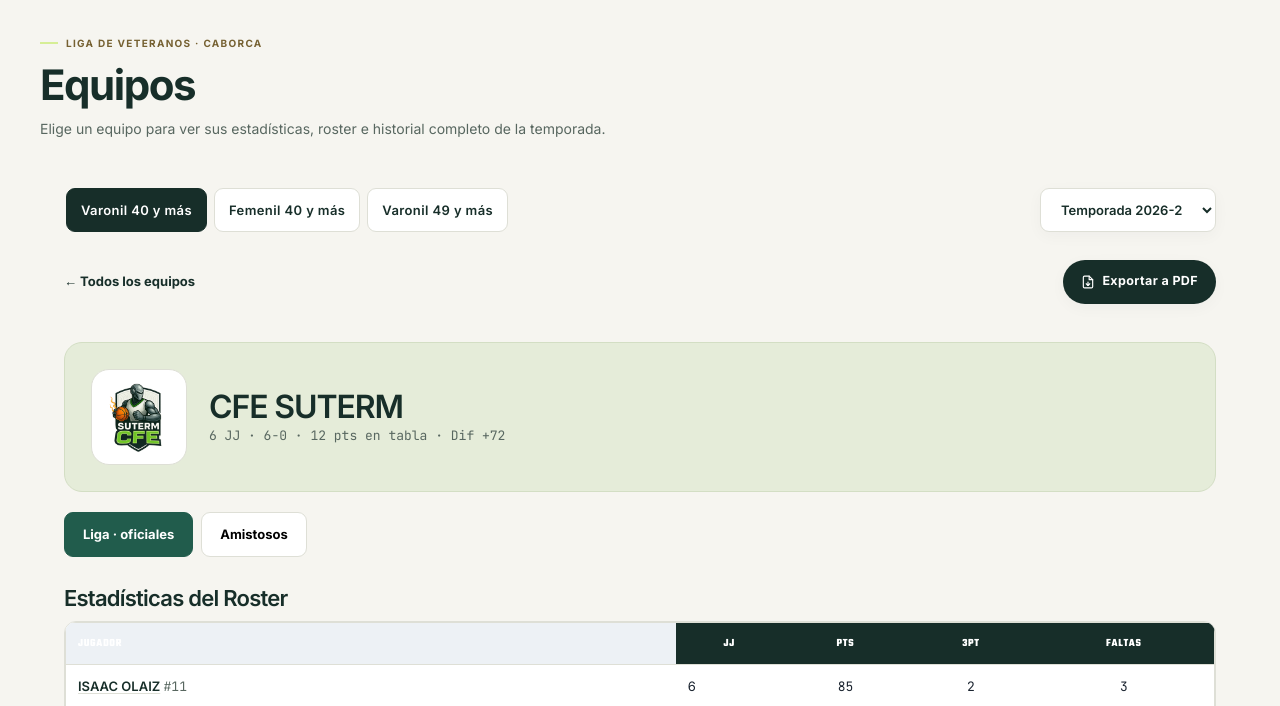
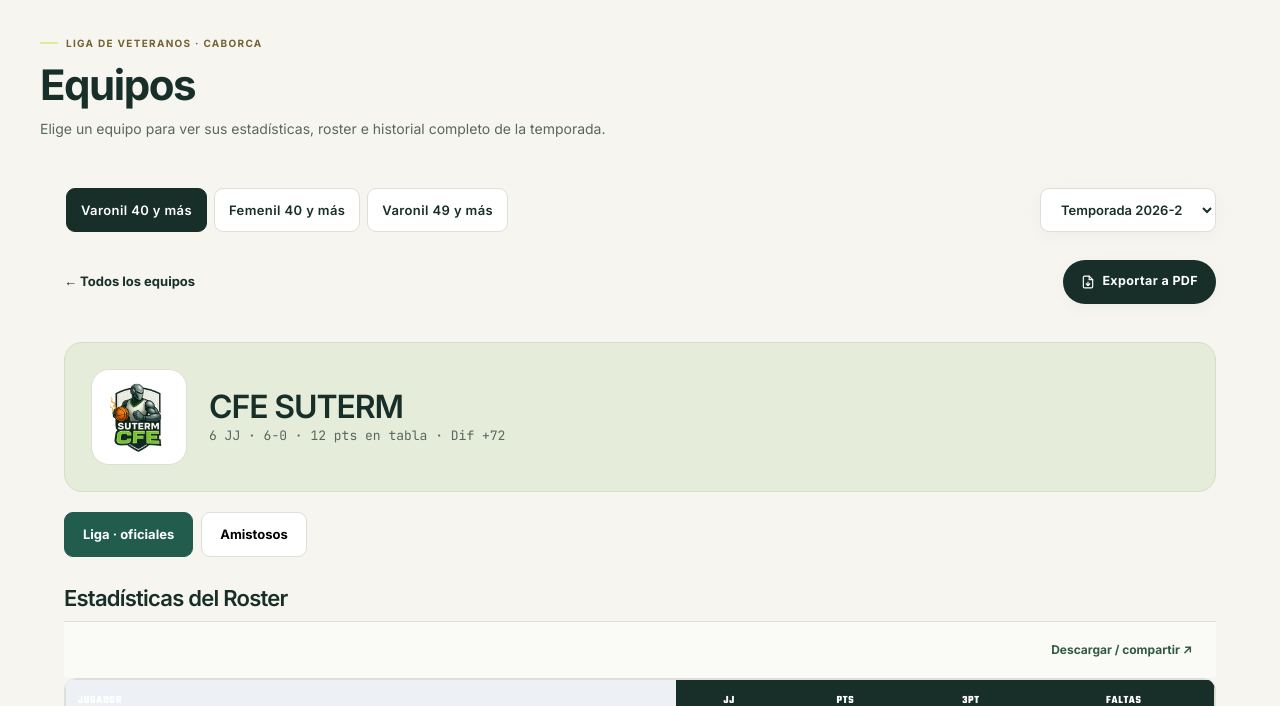
Before and after one commit to inproneg77/LMBCV, a plain HTML site: page equipos/index.html in a window 1280 px wide. Both pictures are taken after a click on the button "CFE SUTERM". Shown: the part 89-795 px from the top of the page. Drawn offline with Linux system fonts and the light colour scheme.

Commit message:
Add complete team roster image download and sharing with isolated official/friendly stats (#28)

```diff
--- a/equipos/index.html
+++ b/equipos/index.html
@@ -56,6 +56,7 @@
   <script src="../js/fan-core.js?v=reliability-20261011-1"></script><script src="../js/arena-core.js?v=hoja-20261011-3"></script><script src="../js/arena.js?v=hoja-20261011-3"></script><script src="../js/amistosos.js?v=reliability-20261011-1"></script>
 <script src="../js/image-variants.js?v=reliability-20261011-1" defer></script>
 <script src="../js/datos.js?v=reliability-20261011-1"></script>
-  <script src="../js/equipos.js?v=reliability-20261011-1"></script>
+  <script src="../js/descargas.js?v=roster-20261011-1"></script>
+  <script src="../js/equipos.js?v=roster-20261011-1"></script>
 </body>
 </html>
--- a/js/descargas.js
+++ b/js/descargas.js
@@ -26,7 +26,7 @@
  function drawImage(ctx,img,x,y,w,h){if(!img)return;const ratio=Math.min(w/(img.naturalWidth||img.width),h/(img.naturalHeight||img.height));const iw=(img.naturalWidth||img.width)*ratio,ih=(img.naturalHeight||img.height)*ratio;ctx.drawImage(img,x+(w-iw)/2,y+(h-ih)/2,iw,ih);}
  async function poster(m){
   const canvas=document.createElement('canvas');canvas.width=1200;const ctx=canvas.getContext('2d');if(!ctx)throw Error('Este navegador no permite generar la imagen. Intenta de nuevo desde Chrome.');
-  const n=m.headers.length,weights=m.headers.map((h,i)=>i===0?.6:/equipo|jugador|valioso|local|visitante/i.test(h)?3.6:/sede|detalle/i.test(h)?2.4:1.2),sum=weights.reduce((a,b)=>a+b,0),widths=weights.map(w=>w/sum*1104);
+  const n=m.headers.length,weights=m.headers.map((h,i)=>i===0&&/^(#|pos|posición|lugar)$/i.test(h)?.6:/equipo|jugador|valioso|local|visitante/i.test(h)?3.6:/sede|detalle/i.test(h)?2.4:1.2),sum=weights.reduce((a,b)=>a+b,0),widths=weights.map(w=>w/sum*1104);
   ctx.font='500 22px Arial';const layout=m.rows.map(r=>{const wrapped=r.cells.map((c,i)=>lines(ctx,c,widths[i]-24-(r.logos[i]?52:0)));return {row:r,wrapped,height:Math.max(66,...wrapped.map(a=>a.length*29+24))};});
   ctx.font='700 20px Arial';const headers=m.headers.map((h,i)=>lines(ctx,h,widths[i]-18));const headHeight=Math.max(64,...headers.map(a=>a.length*26+24));
   ctx.font='700 36px Arial';const titleLines=lines(ctx,m.title,990),extraTitle=(titleLines.length-1)*42;
@@ -45,13 +45,13 @@
  }
  async function open(model,button){
   const previous=button.textContent;button.disabled=true;button.textContent='Preparando imagen…';
-  try{const {blob,missing}=await poster(model);root.ArenaUI.shareImage({blob,name:filename(model)+'.png',title:model.title,alt:model.title+' · '+model.category+' · '+model.season,page:model.page||location.href,trigger:button,statusText:missing?'Algún logo no pudo cargarse. Los datos están completos.':''});}
+  try{const {blob,missing}=await poster(model);root.ArenaUI.shareImage({blob,name:filename(model)+'.png',title:model.title,alt:model.title+' · '+model.category+' · '+model.season,page:model.page||location.href,trigger:button,scrollable:true,statusText:missing?'Algún logo no pudo cargarse. Los datos están completos.':''});}
   catch(e){const note=document.createElement('p');note.setAttribute('role','alert');note.textContent=e.message;button.parentElement.append(note);}
   finally{button.disabled=false;button.textContent=previous;}
  }
  function mount(meta){
-  const host=document.getElementById('contenido'),table=host?.querySelector('.standing-table');if(!table?.querySelector('tbody tr'))return;
-  const bar=document.createElement('div');bar.className='game-actions no-print';const button=document.createElement('button');button.type='button';button.textContent='Descargar / compartir ↗';button.setAttribute('aria-label','Descargar / compartir '+meta.title);bar.append(button);table.closest('.table-scroll').before(bar);button.onclick=()=>{const page=new URL(location.href),cat=document.querySelector('.tab.is-active')?.dataset.cat,season=document.getElementById('temporada-select')?.value;if(cat)page.searchParams.set('categoria',cat);if(season)page.searchParams.set('temporada',season);open(snapshot(table,{...meta,page:page.href}),button);};
+  const host=document.getElementById('contenido'),table=host?.querySelector(meta.tableSelector||'.standing-table');if(!table?.querySelector('tbody tr'))return;
+  const bar=document.createElement('div');bar.className='game-actions no-print';const button=document.createElement('button');button.type='button';button.textContent='Descargar / compartir ↗';button.setAttribute('aria-label','Descargar / compartir '+meta.title);bar.append(button);table.closest('.table-scroll').before(bar);button.onclick=()=>{const page=new URL(location.href),cat=document.querySelector('.tab.is-active')?.dataset.cat,season=document.getElementById('temporada-select')?.value;if(cat)page.searchParams.set('categoria',cat);if(season)page.searchParams.set('temporada',season);const model=snapshot(table,{...meta,page:meta.page||page.href});open(meta.prepare?meta.prepare(model):model,button);};
  }
  function mountJornada(host,models){
   if(!models.rol.rows.length)return;const group=document.createElement('div');group.className='jornada-downloads no-print';const label=document.createElement('span');label.textContent=models.rol.category+' · '+models.rol.season+' · '+models.kind;group.append(label);
--- a/js/equipos.js
+++ b/js/equipos.js
@@ -200,6 +200,36 @@ function renderDetalleEquipo(equipoId) {
     </section><section id="profile-amistosos" data-profile-panel="amistosos" ${typeof ArenaUI!=='undefined'?'hidden':''}>${renderAmistososEquipo(equipoId)}</section></div>
   `;
 
+
+  if(typeof LMBCDownloads!=='undefined'){
+    const page=new URL(location.href);
+    page.searchParams.set('equipo',equipoId);
+    page.searchParams.set('categoria',categoriaActivaE);
+    if(temporadaActivaE)page.searchParams.set('temporada',temporadaActivaE);
+    for(const [panel,kind] of [['oficial','Liga · oficiales'],['amistosos','Amistosos']]){
+      LMBCDownloads.mount({
+        tableSelector:'#profile-'+panel+' .standing-table',
+        title:'Roster · '+equipo.nombre,
+        category:ESTADO_E.categorias.find(c=>c.id===categoriaActivaE)?.nombre||categoriaActivaE,
+        season:ESTADO_E.temporadas.find(t=>t.id===temporadaActivaE)?.nombre||temporadaActivaE||'Todas las temporadas',
+        subtitle:kind,
+        page:(()=>{const link=new URL(page);link.searchParams.set('vista',panel);return link.href;})(),
+        sponsors:ESTADO_E.patrocinadores,
+        note:panel==='amistosos'?'Estadísticas de amistosos, independientes de los totales oficiales.':'Estadísticas oficiales capturadas de los jugadores con este equipo en la categoría y temporada seleccionadas.',
+        prepare:model=>{
+          const totals=model.headers.map((_,i)=>i===0?'Total':String(model.rows.reduce((sum,row)=>sum+Number(row.cells[i]||0),0)));
+          totals[1]='—';
+          return {...model,rows:[{cells:[equipo.nombre,'','','',''],logos:[new URL(RUTA_IMG+equipo.logo,location.href).href,'','','','']},...model.rows,{cells:totals,logos:[]} ]};
+        }
+      });
+    }
+  }
+
+  if(typeof location!=='undefined'&&new URLSearchParams(location.search).get('vista')==='amistosos'){
+    cont.querySelectorAll('[data-profile-panel]').forEach(el=>el.hidden=el.dataset.profilePanel!=='amistosos');
+    cont.querySelectorAll('[data-profile-show]').forEach(el=>el.setAttribute('aria-pressed',String(el.dataset.profileShow==='amistosos')));
+  }
+
   document.getElementById('volver-equipos').addEventListener('click', () => {
     equipoActivoE = null;
     renderListaEquipos();
```
Also changed, not shown: tests/roster-sharing.test.cjs (added, +11 -0 lines).
